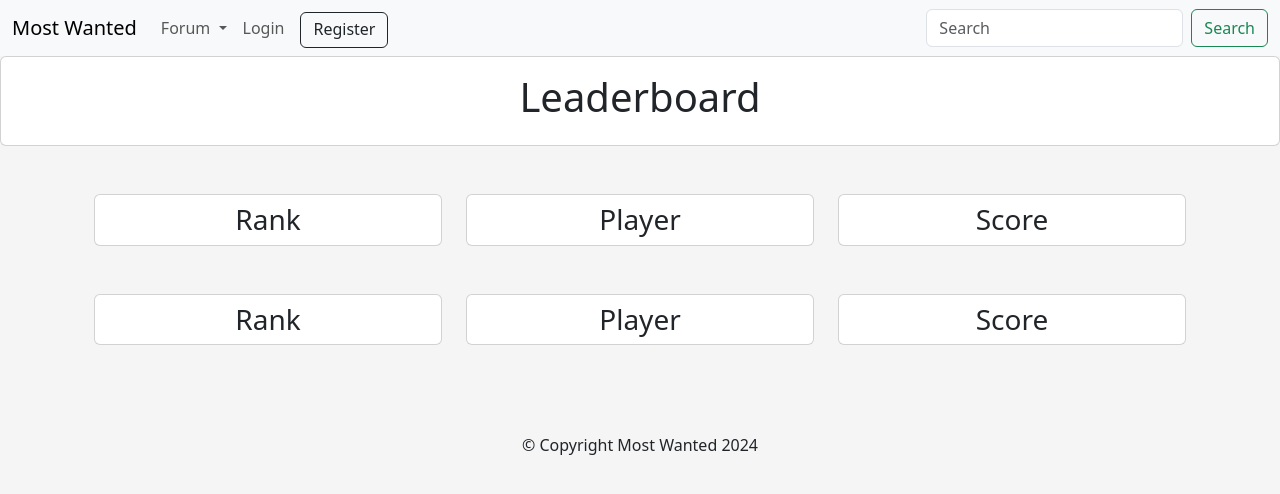
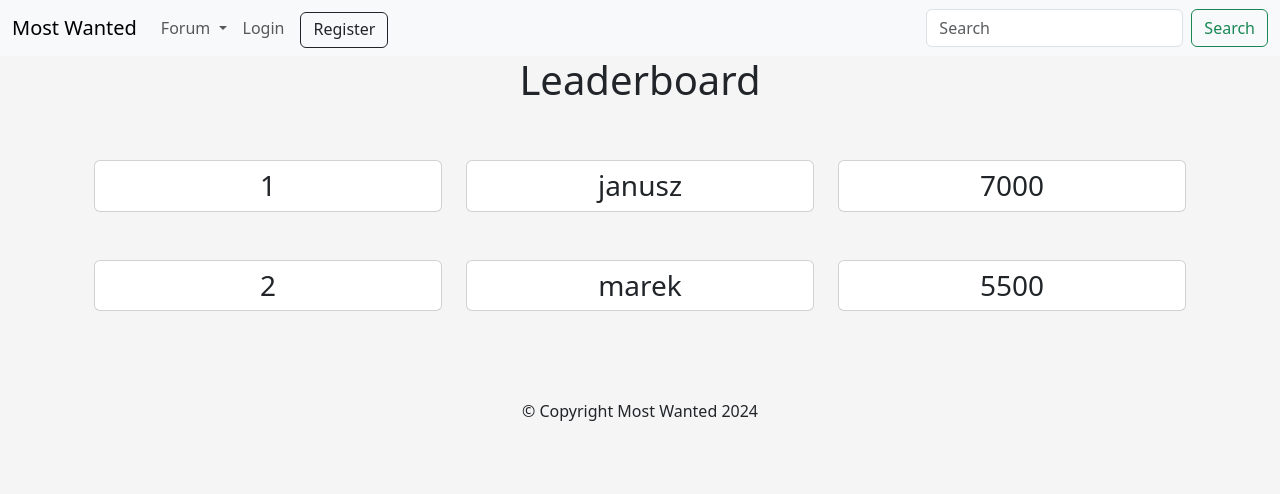
Before and after one commit to GasinskiN/Geocaching_most_wanted, a Flask app: page /leaderboard in a window 1280 px wide. Shown: the top 494 px of the page. Run offline with Flask 3, Linux system fonts and the light colour scheme; some libraries are stand-ins or nearby versions.

Commit message:
Dynamically render leaderboard

```diff
--- a/app/main.py
+++ b/app/main.py
@@ -39,7 +39,8 @@ def register():
 
 @main.route('/leaderboard')
 def leaderboard():
-    return render_template('leaderboard.html')
+    users = [{"username": "janusz", "rank": 1, "points": 7000}, {"username": "marek", "rank": 2, "points": 5500} ]
+    return render_template('leaderboard.html', users = users)
 
 
 @main.route('/gameplay')
--- a/app/templates/leaderboard.html
+++ b/app/templates/leaderboard.html
@@ -1,8 +1,31 @@
 {% include 'partials/header.html' %}
-    <div class="card card-body text-center">
-        <h1>Leaderboard</h1>
+    <div class="container-sm text-center">
+                <h1>Leaderboard</h1>
     </div>
+    {% for user in users %}
     <div class="container-sm pt-5">
+        <div class="container text-center">
+            <div class="row">
+            <div class="col">
+                <div class="card pt-2">
+                    <h3>{{user.rank}}</h3>
+                </div>
+            </div>
+            <div class="col">
+                <div class="card pt-2">
+                    <h3>{{user.username}}</h3>
+                </div>
+            </div>
+            <div class="col">
+                <div class="card pt-2">
+                    <h3>{{user.points}}</h3>
+                </div>
+            </div>
+            </div>
+        </div>
+    </div>
+    {%endfor%}
+    <!-- <div class="container-sm pt-5">
         <div class="container text-center">
             <div class="row">
             <div class="col">
@@ -22,26 +45,5 @@
             </div>
             </div>
         </div>
-    </div>
-    <div class="container-sm pt-5">
-        <div class="container text-center">
-            <div class="row">
-            <div class="col">
-                <div class="card pt-2">
-                    <h3>Rank</h3>
-                </div>
-            </div>
-            <div class="col">
-                <div class="card pt-2">
-                    <h3>Player</h3>
-                </div>
-            </div>
-            <div class="col">
-                <div class="card pt-2">
-                    <h3>Score</h3>
-                </div>
-            </div>
-            </div>
-        </div>
-    </div>
+    </div> -->
     {% include 'partials/footer.html' %}
```
